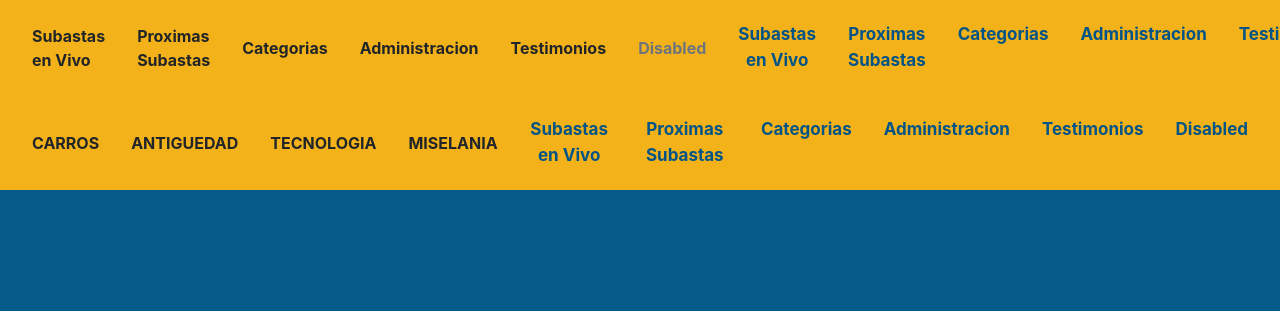
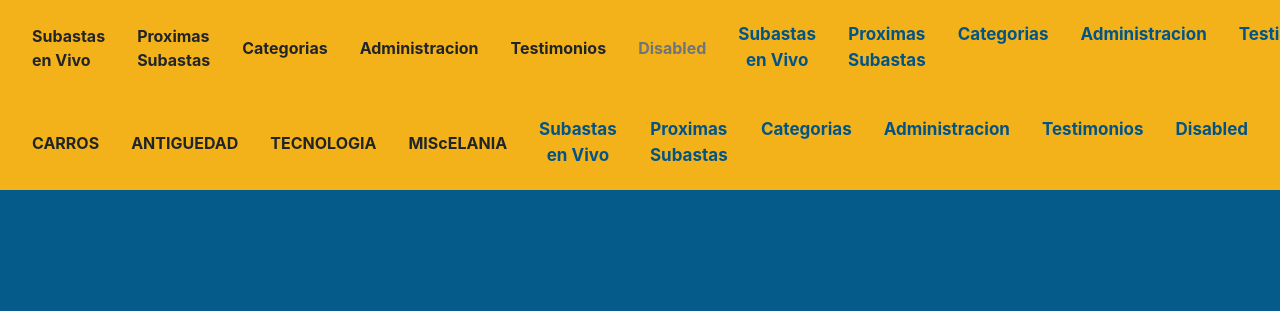
Before and after one commit to trabajointerdisciplinar19/grupo4, a PHP site: page /categoria.php in a window 1280 px wide. Shown: the top 311 px of the page. Run offline with PHP 8.4, Linux system fonts and the light colour scheme; some libraries are stand-ins or nearby versions.

Commit message:
menu categorias

```diff
--- a/subastas/elements/menuC.php
+++ b/subastas/elements/menuC.php
@@ -9,10 +9,10 @@
     </nav>-->
 
 <nav class="navbar navbar-expand-lg navbar-light" id="menu">
-   <a class="nav-link" href="#">CARROS</a>
-   <a class="nav-link" href="#">ANTIGUEDAD</a>
-   <a class="nav-link" href="">TECNOLOGIA</a>
-   <a class="nav-link" href="#">MISELANIA</a>
+   <a class="nav-link" href="carros.php>">CARROS</a>
+   <a class="nav-link" href="anti.php">ANTIGUEDAD</a>
+   <a class="nav-link" href="tecn.php">TECNOLOGIA</a>
+   <a class="nav-link" href="misc.php">MIScELANIA</a>
 
   <!--<a class="navbar-brand" href="#">Navbar</a>
   <button class="navbar-toggler" type="button" data-toggle="collapse" data-target="#navbarNav" aria-controls="navbarNav" aria-expanded="false" aria-label="Toggle navigation">
```
